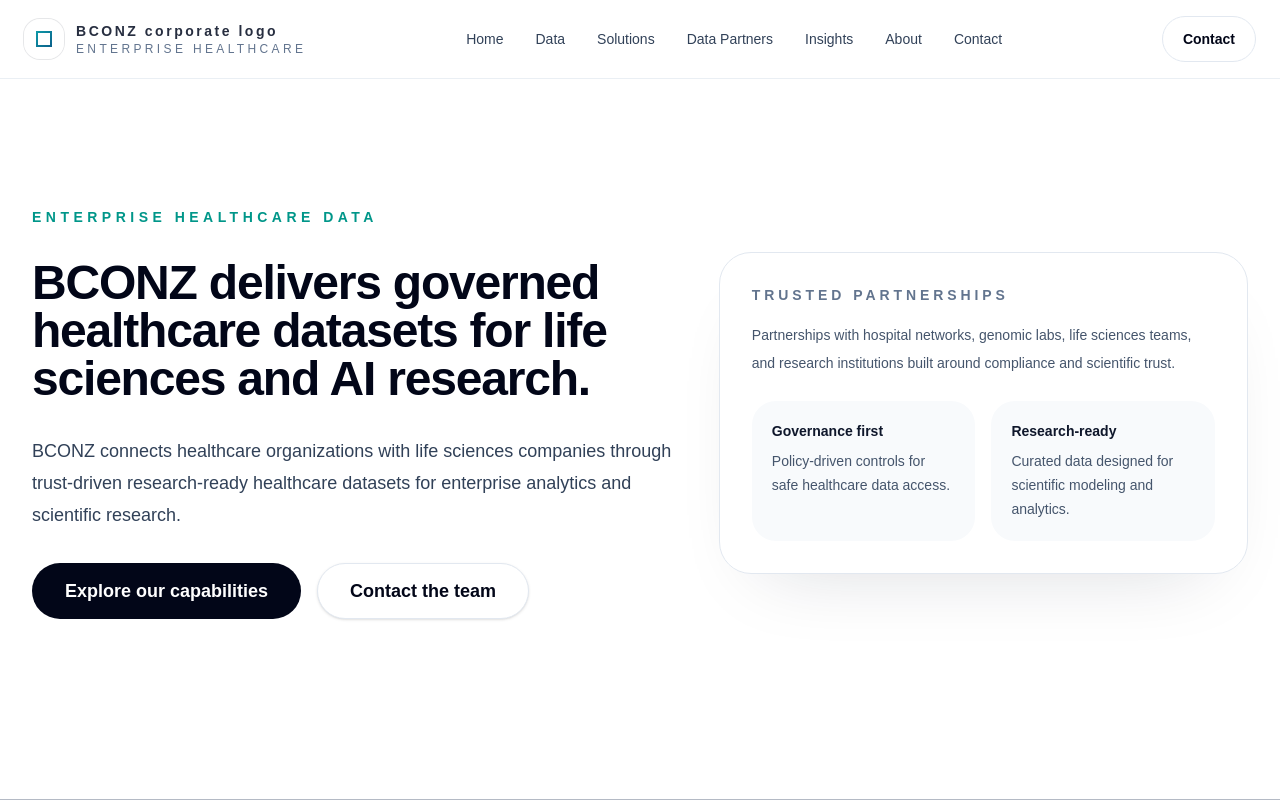
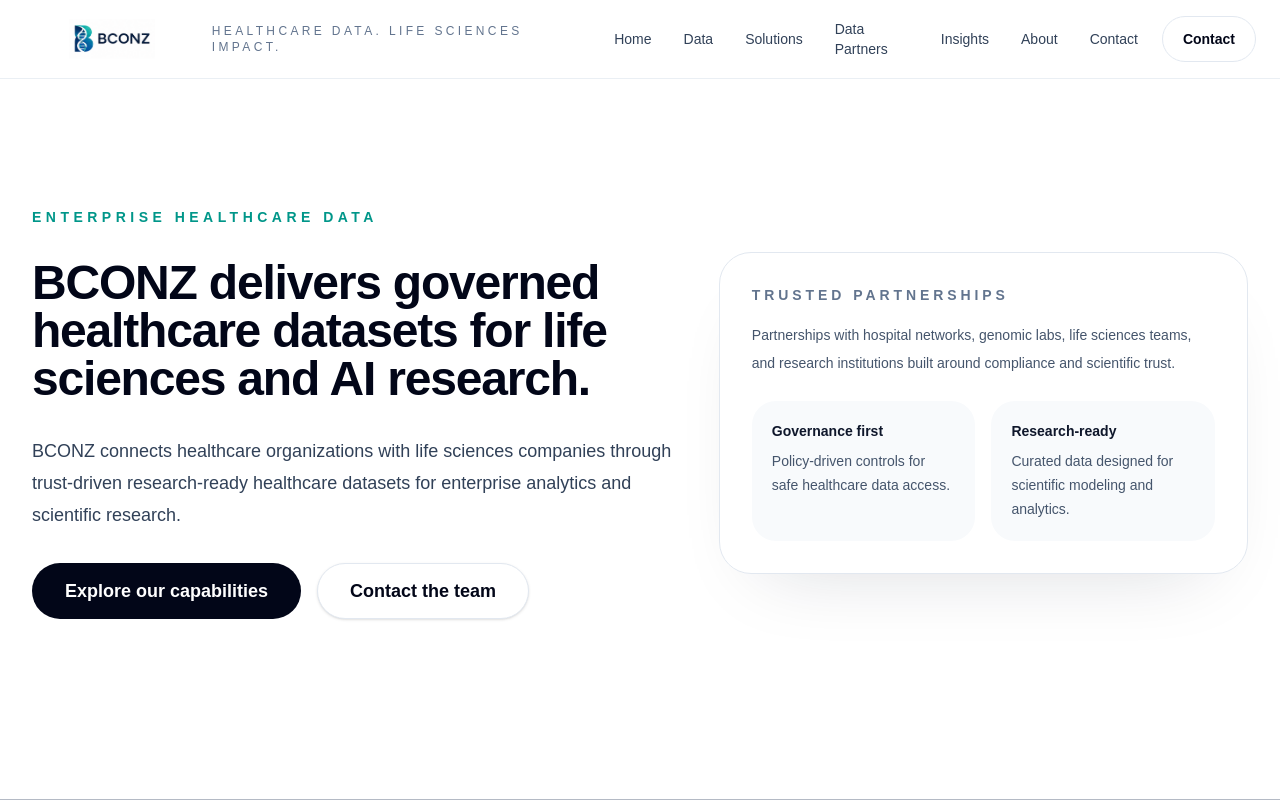
Before and after one commit to safetywarden/bconz, a Next.js app: page / in a window 1280 px wide. Shown: the top 800 px of the page. Built offline with nearby package versions, Linux system fonts and the light colour scheme.

Commit message:
Sprint 1.1A - Correct BCONZ brand and hero integration

```diff
--- a/src/components/home/FooterEnhancedSection.tsx
+++ b/src/components/home/FooterEnhancedSection.tsx
@@ -1,5 +1,4 @@
 import Link from "next/link";
-import { footerLinks } from "@/lib/site";
 
 const footerGroups = [
   {
--- a/src/components/home/HeroSection.tsx
+++ b/src/components/home/HeroSection.tsx
@@ -2,7 +2,6 @@
 
 import Image from "next/image";
 import Link from "next/link";
-import { Button } from "@/components/ui/button";
 import { logoConfig } from "@/lib/site";
 
 const heroTrust = [
@@ -14,17 +13,17 @@
 export function HeroSection() {
   return (
     <section id="hero" className="relative overflow-hidden bg-slate-50">
-      <div className="mx-auto flex max-w-7xl flex-col gap-14 px-6 py-16 lg:px-8 lg:py-24">
+      <div className="mx-auto flex max-w-7xl flex-col gap-12 px-6 py-12 lg:px-8 lg:py-16">
         <div className="grid gap-12 lg:grid-cols-[1.05fr_0.95fr] lg:items-center">
           <div className="max-w-2xl space-y-8">
             <p className="text-sm font-semibold uppercase tracking-[0.3em] text-teal-600">
-              Trusted Healthcare Data Partnerships
+              Purpose-driven healthcare data partnerships
             </p>
             <h1 className="text-4xl font-semibold tracking-tight text-slate-950 sm:text-5xl">
-              Connecting Healthcare Data to Accelerate Discovery
+              Connecting regulated healthcare data with life sciences and AI discovery
             </h1>
             <p className="max-w-2xl text-lg leading-8 text-slate-700">
-              BCONZ connects healthcare organizations with life sciences and AI innovators to deliver research-ready clinical, molecular, imaging and real-world data for drug discovery, clinical development, precision medicine and healthcare AI.
+              BCONZ connects healthcare organizations with life sciences and AI innovators to deliver research-ready clinical, molecular, imaging and real-world data through trusted, purpose-specific partnerships.
             </p>
             <div className="flex flex-col gap-4 sm:flex-row">
               <Link href="/request-data" className="inline-flex w-full items-center justify-center rounded-full bg-slate-950 px-6 py-3 text-sm font-semibold text-white transition hover:bg-slate-800 focus-visible:outline-none focus-visible:ring-2 focus-visible:ring-teal-400 sm:w-auto">
@@ -47,12 +46,19 @@
             <div className="absolute inset-0 bg-gradient-to-br from-slate-950/5 via-white to-white" aria-hidden="true" />
             <div className="relative flex min-h-[320px] items-center justify-center p-10">
               <div className="absolute inset-0 rounded-[2rem] bg-[radial-gradient(circle_at_top_left,_rgba(14,165,233,0.18),_transparent_30%),radial-gradient(circle_at_bottom_right,_rgba(6,182,212,0.18),_transparent_25%)]" />
-              <div className="relative z-10 flex h-full w-full flex-col items-center justify-center gap-8 text-center">
-                <div className="h-24 w-24 rounded-3xl bg-slate-950 p-4 shadow-lg">
-                  <Image src={logoConfig.markPath} alt={logoConfig.altText} width={96} height={96} className="object-contain" />
+              <div className="relative z-10 flex h-full w-full flex-col items-center justify-center gap-6 text-center">
+                <div className="relative h-20 w-full max-w-[320px]
+                  rounded-3xl bg-white p-4 shadow-lg">
+                  <Image
+                    src={logoConfig.logoPath}
+                    alt={logoConfig.altText}
+                    fill
+                    sizes="(max-width: 768px) 240px, 320px"
+                    className="object-contain"
+                  />
                 </div>
                 <div className="space-y-4 px-4">
-                  <p className="text-sm uppercase tracking-[0.32em] text-slate-500">BCONZ brand asset</p>
+                  <p className="text-sm uppercase tracking-[0.32em] text-slate-500">Brand expression</p>
                   <p className="text-lg font-semibold leading-8 text-slate-950">
                     Purpose-built data partnerships for regulated research programs.
                   </p>
--- a/src/components/layout/theme-provider.tsx
+++ b/src/components/layout/theme-provider.tsx
@@ -1,18 +1,14 @@
 "use client";
 
-import type { PropsWithChildren } from "react";
+import type { ReactNode } from "react";
 import { useEffect, useState } from "react";
 
-export function ThemeProvider({ children }: PropsWithChildren<{}>) {
+export function ThemeProvider({ children }: { children: ReactNode }) {
   const [theme, setTheme] = useState<"light" | "dark">("light");
 
   useEffect(() => {
     document.documentElement.dataset.theme = theme;
   }, [theme]);
 
-  useEffect(() => {
-    setTheme("light");
-  }, []);
-
   return <>{children}</>;
 }
--- a/src/components/navigation/header.tsx
+++ b/src/components/navigation/header.tsx
@@ -29,19 +29,18 @@
         }`}
       >
         <Link href="/" className="flex items-center gap-3">
-          <div className="relative h-10 w-10 overflow-hidden rounded-2xl bg-slate-950/5 ring-1 ring-slate-900/10">
+          <div className="relative h-10 w-[180px] overflow-hidden rounded-2xl bg-white">
             <Image
-              src={logoConfig.markPath}
-              alt={`${logoConfig.altText} mark`}
+              src={logoConfig.logoPath}
+              alt={logoConfig.altText}
               fill
-              sizes="40px"
+              sizes="(max-width: 768px) 140px, 180px"
               className="object-contain"
             />
           </div>
-          <div>
-            <p className="text-sm font-semibold tracking-[0.18em] text-slate-900/90">{logoConfig.altText}</p>
-            <p className="text-xs uppercase tracking-[0.28em] text-slate-500">Enterprise healthcare</p>
-          </div>
+          <p className="text-xs uppercase tracking-[0.28em] text-slate-500">
+            Healthcare Data. Life Sciences Impact.
+          </p>
         </Link>
 
         <nav className="hidden items-center gap-8 md:flex">
--- a/src/components/ui/icon.tsx
+++ b/src/components/ui/icon.tsx
@@ -1,4 +1,4 @@
-import type { SVGProps } from "react";
+import type { ReactElement, SVGProps } from "react";
 
 export type IconName =
   | "clinical"
@@ -14,7 +14,7 @@
   | "research"
   | "data";
 
-const iconMap: Record<IconName, (props: SVGProps<SVGSVGElement>) => JSX.Element> = {
+const iconMap: Record<IconName, (props: SVGProps<SVGSVGElement>) => ReactElement> = {
   clinical: (props) => (
     <svg viewBox="0 0 24 24" fill="none" stroke="currentColor" strokeWidth="1.8" {...props}>
       <path d="M10 3h4v4h-4z" />
--- a/src/lib/site.ts
+++ b/src/lib/site.ts
@@ -28,9 +28,9 @@
 ];
 
 export const logoConfig: LogoConfig = {
-  logoPath: "/brand/bconz-logo.svg",
+  logoPath: "/Images/Brand_canvas/bconz-logo-horizontal.png.png",
   markPath: "/brand/bconz-mark.svg",
-  altText: "BCONZ corporate logo",
+  altText: "BCONZ logo",
 };
 
 export const socialLinks = [
```
